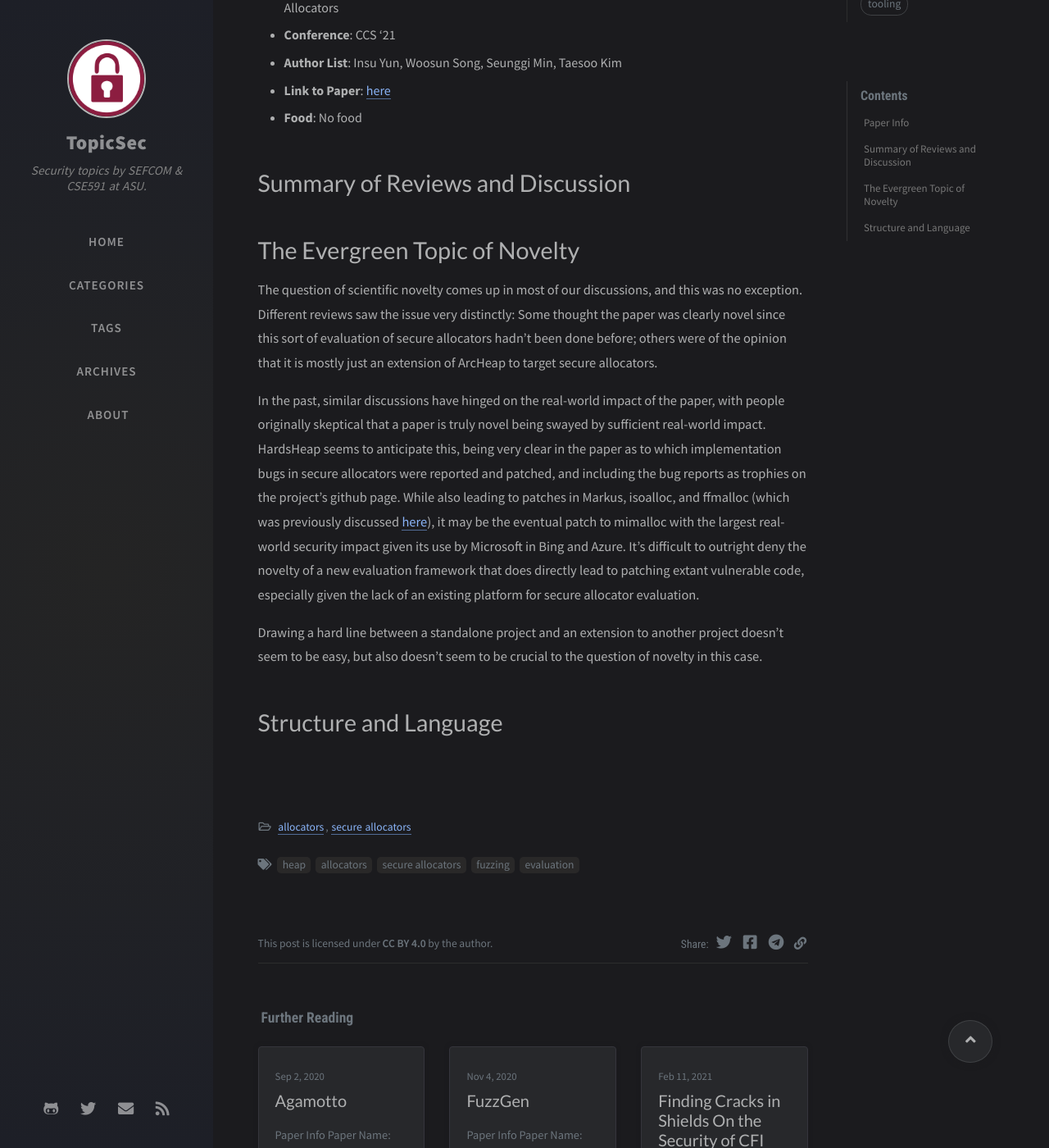
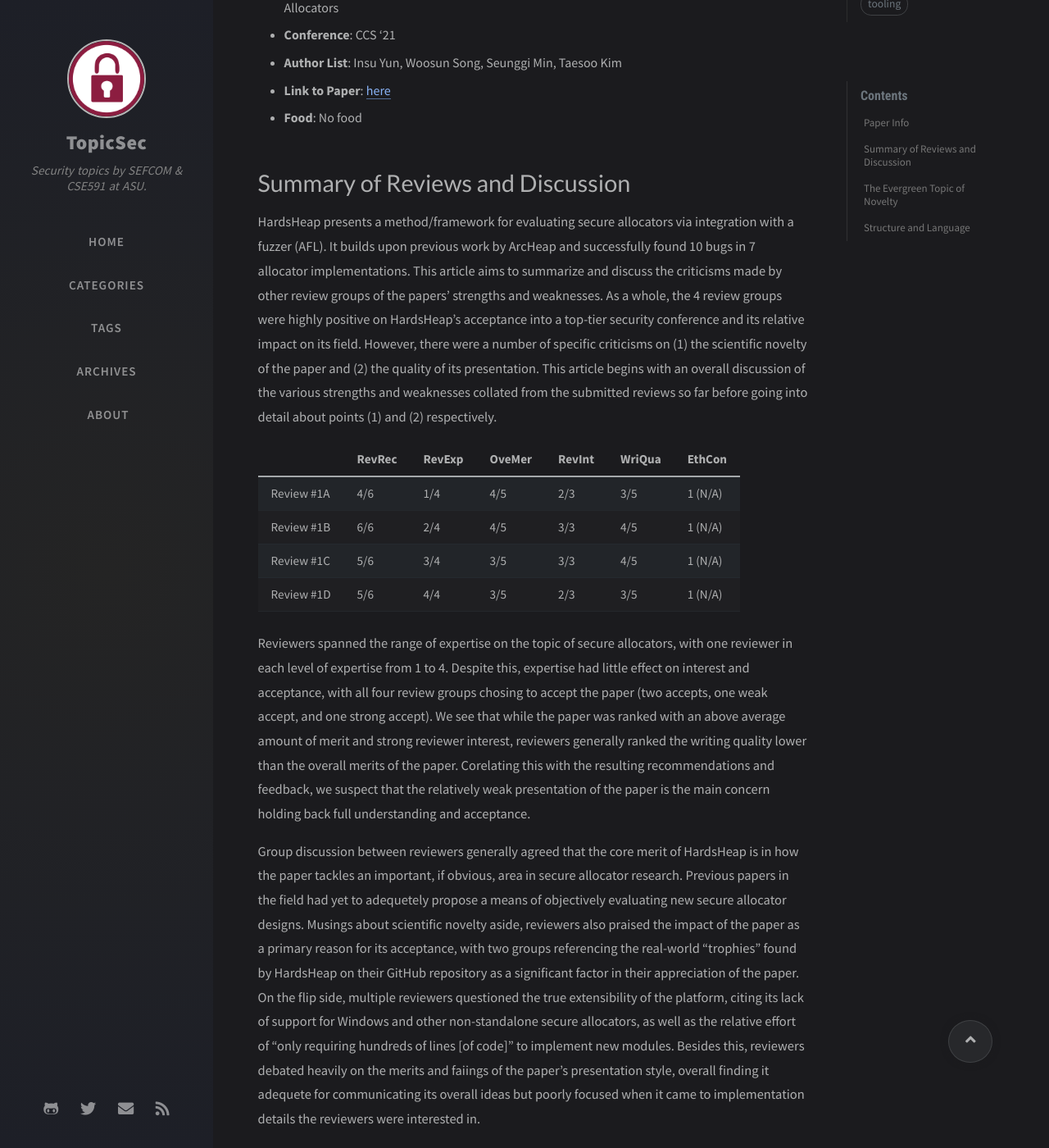
Before and after one commit to TopicSec/topicsec.github.io, a Jekyll site: the page built from _posts/2022-01-26-hardsheap.md, in a window 1280 px wide and 1400 px high, scrolled down 334 px. Shown: the whole window at 82% size. Built offline with Jekyll 4.4.1, drawn with Linux system fonts in a browser that asks for light colours; nearby versions of some CDN libraries; comment, search, counter and statistics services are not loaded.

Commit message:
added summary and review draft

```diff
--- a/_posts/2022-01-26-hardsheap.md
+++ b/_posts/2022-01-26-hardsheap.md
@@ -15,6 +15,19 @@ pin: true
 
 # Summary of Reviews and Discussion
 
+HardsHeap presents a method/framework for evaluating secure allocators via integration with a fuzzer (AFL). It builds upon previous work by ArcHeap and successfully found 10 bugs in 7 allocator implementations. This article aims to summarize and discuss the criticisms made by other review groups of the papers' strengths and weaknesses. As a whole, the 4 review groups were highly positive on HardsHeap's acceptance into a top-tier security conference and its relative impact on its field. However, there were a number of specific criticisms on (1) the scientific novelty of the paper and (2) the quality of its presentation. This article begins with an overall discussion of the various strengths and weaknesses collated from the submitted reviews so far before going into detail about points (1) and (2) respectively.
+
+| 			 | RevRec | RevExp | OveMer | RevInt | WriQua | EthCon |
+| ---------  | --- | --- | --- | --- | --- | --- |
+| Review #1A | 4/6 | 1/4 | 4/5 | 2/3 | 3/5 | 1 (N/A) |
+| Review #1B | 6/6 | 2/4 | 4/5 | 3/3 | 4/5 | 1 (N/A) |
+| Review #1C | 5/6 | 3/4 | 3/5 | 3/3 | 4/5 | 1 (N/A) |
+| Review #1D | 5/6 | 4/4 | 3/5 | 2/3 | 3/5 | 1 (N/A) |
+
+Reviewers spanned the range of expertise on the topic of secure allocators, with one reviewer in each level of expertise from 1 to 4. Despite this, expertise had little effect on interest and acceptance, with all four review groups chosing to accept the paper (two accepts, one weak accept, and one strong accept). We see that while the paper was ranked with an above average amount of merit and strong reviewer interest, reviewers generally ranked the writing quality lower than the overall merits of the paper. Corelating this with the resulting recommendations and feedback, we suspect that the relatively weak presentation of the paper is the main concern holding back full understanding and acceptance.
+
+Group discussion between reviewers generally agreed that the core merit of HardsHeap is in how the paper tackles an important, if obvious, area in secure allocator research. Previous papers in the field had yet to adequetely propose a means of objectively evaluating new secure allocator designs. Musings about scientific novelty aside, reviewers also praised the impact of the paper as a primary reason for its acceptance, with two groups referencing the real-world "trophies" found by HardsHeap on their GitHub repository as a significant factor in their appreciation of the paper. On the flip side, multiple reviewers questioned the true extensibility of the platform, citing its lack of support for Windows and other non-standalone secure allocators, as well as the relative effort of "only requiring hundreds of lines [of code]" to implement new modules. Besides this, reviewers debated heavily on the merits and faiings of the paper's presentation style, overall finding it adequete for communicating its overall ideas but poorly focused when it came to implementation details the reviewers were interested in.
+
 # The Evergreen Topic of Novelty
 
 The question of scientific novelty comes up in most of our discussions, and this was no exception.
```
